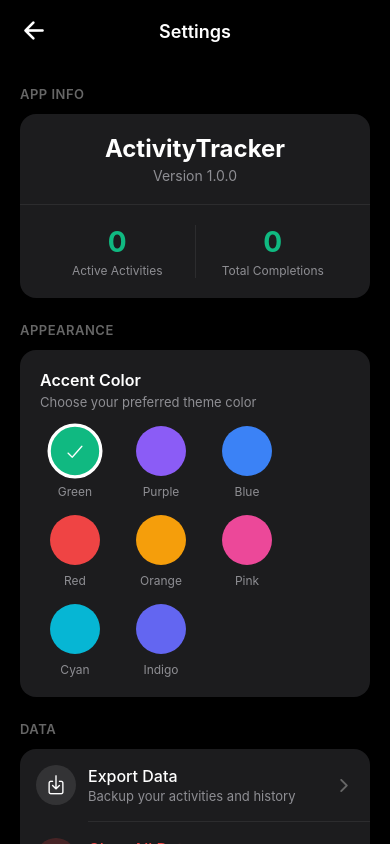
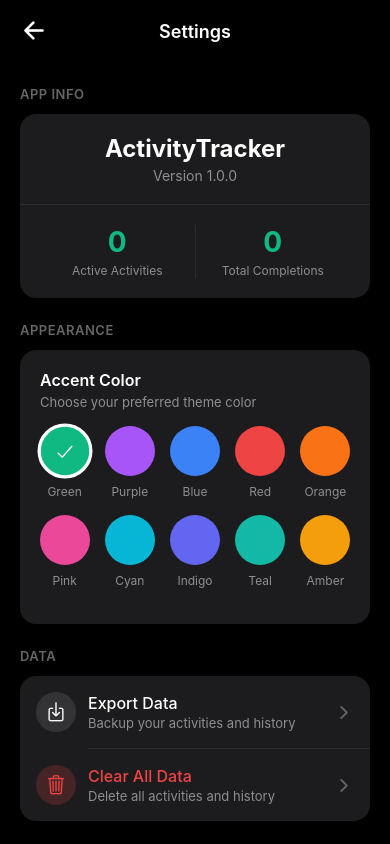
Before and after one commit to Peeyush2473/Activity-Tracker, a React Native app: screen /Settings in a window 390 px wide. Built offline with nearby package versions, Linux system fonts and the light colour scheme.

Commit message:
V-1.0.0 Done

```diff
--- a/App.tsx
+++ b/App.tsx
@@ -1,4 +1,5 @@
 import React from 'react';
+import { View, StyleSheet } from 'react-native';
 import { StatusBar } from 'expo-status-bar';
 import { SafeAreaProvider } from 'react-native-safe-area-context';
 import { ActivityProvider } from './src/context/ActivityContext';
@@ -7,13 +8,22 @@ import AppNavigator from './src/navigation/AppNavigator';
 
 export default function App() {
   return (
+    <View style={styles.container}>
       <SafeAreaProvider>
         <ThemeProvider>
           <ActivityProvider>
             <AppNavigator />
-          <StatusBar style="light" />
+            <StatusBar style="light" backgroundColor="#000000" />
           </ActivityProvider>
         </ThemeProvider>
       </SafeAreaProvider>
+    </View>
   );
 }
+
+const styles = StyleSheet.create({
+  container: {
+    flex: 1,
+    backgroundColor: '#000000',
+  },
+});
--- a/app.json
+++ b/app.json
@@ -5,12 +5,12 @@
     "version": "1.0.0",
     "orientation": "portrait",
     "icon": "./assets/icon.png",
-    "userInterfaceStyle": "light",
+    "userInterfaceStyle": "dark",
     "newArchEnabled": true,
     "splash": {
       "image": "./assets/splash-icon.png",
       "resizeMode": "contain",
-      "backgroundColor": "#ffffff"
+      "backgroundColor": "#000000"
     },
     "ios": {
       "supportsTablet": true
@@ -18,7 +18,7 @@
     "android": {
       "adaptiveIcon": {
         "foregroundImage": "./assets/adaptive-icon.png",
-        "backgroundColor": "#ffffff"
+        "backgroundColor": "#000000"
       },
       "edgeToEdgeEnabled": true,
       "predictiveBackGestureEnabled": false
--- a/src/components/CustomBarChart.tsx
+++ b/src/components/CustomBarChart.tsx
@@ -126,7 +126,7 @@ const styles = StyleSheet.create({
         flexDirection: 'row',
         alignItems: 'flex-end',
         height: 210,
-        paddingBottom: 5,
+        paddingBottom: 0,
         position: 'relative'
     },
     gridLinesContainer: {
@@ -147,7 +147,7 @@ const styles = StyleSheet.create({
         marginHorizontal: 10,
     },
     barContainer: {
-        height: 170,
+        height: 200,
         justifyContent: 'flex-end',
         alignItems: 'center',
     },
--- a/src/components/MonthPixelGrid.tsx
+++ b/src/components/MonthPixelGrid.tsx
@@ -95,7 +95,7 @@ export default function MonthPixelGrid({ completionRates, color, days, selectedM
                         } else if (completionRate === 0) {
                             backgroundColor = 'rgba(255, 255, 255, 0.15)';
                         } else {
-                            const opacity = 0.1 + (completionRate / 100) * 0.9;
+                            const opacity = 0.2 + (completionRate / 100) * 0.8;
                             backgroundColor = `rgba(${rgb.r}, ${rgb.g}, ${rgb.b}, ${opacity})`;
                         }
 
--- a/src/context/ThemeContext.tsx
+++ b/src/context/ThemeContext.tsx
@@ -7,14 +7,16 @@ export interface Theme {
 }
 
 export const THEMES: Theme[] = [
-    { name: 'Green', primary: '#10B981' },
-    { name: 'Purple', primary: '#8B5CF6' },
-    { name: 'Blue', primary: '#3B82F6' },
-    { name: 'Red', primary: '#EF4444' },
-    { name: 'Orange', primary: '#F59E0B' },
-    { name: 'Pink', primary: '#EC4899' },
-    { name: 'Cyan', primary: '#06B6D4' },
-    { name: 'Indigo', primary: '#6366F1' },
+    { name: 'Green', primary: '#10B981' },      // Emerald
+    { name: 'Purple', primary: '#A855F7' },     // Brighter Purple
+    { name: 'Blue', primary: '#3B82F6' },       // Blue
+    { name: 'Red', primary: '#EF4444' },        // Red
+    { name: 'Orange', primary: '#F97316' },     // Vibrant Orange
+    { name: 'Pink', primary: '#EC4899' },       // Hot Pink
+    { name: 'Cyan', primary: '#06B6D4' },       // Cyan
+    { name: 'Indigo', primary: '#6366F1' },     // Indigo
+    { name: 'Teal', primary: '#14B8A6' },       // Teal (NEW)
+    { name: 'Amber', primary: '#F59E0B' },      // Amber (NEW)
 ];
 
 interface ThemeContextType {
--- a/src/navigation/AppNavigator.tsx
+++ b/src/navigation/AppNavigator.tsx
@@ -1,5 +1,5 @@
 import React from 'react';
-import { NavigationContainer } from '@react-navigation/native';
+import { NavigationContainer, DefaultTheme, DarkTheme } from '@react-navigation/native';
 import { createNativeStackNavigator } from '@react-navigation/native-stack';
 
 import HomeScreen from '../screens/HomeScreen';
@@ -9,10 +9,32 @@ import SettingsScreen from '../screens/SettingsScreen';
 
 const Stack = createNativeStackNavigator();
 
+// Custom dark theme to prevent white flash
+const CustomDarkTheme = {
+    ...DarkTheme,
+    colors: {
+        ...DarkTheme.colors,
+        primary: '#10B981',
+        background: '#000000',
+        card: '#1C1C1E',
+        text: '#FFFFFF',
+        border: '#2C2C2E',
+        notification: '#10B981',
+    },
+};
+
 export default function AppNavigator() {
     return (
-        <NavigationContainer>
-            <Stack.Navigator>
+        <NavigationContainer theme={CustomDarkTheme}>
+            <Stack.Navigator
+                screenOptions={{
+                    contentStyle: { backgroundColor: '#000000' },
+                    headerShown: false,
+                    gestureEnabled: true,
+                    fullScreenGestureEnabled: true,
+                    animation: 'simple_push',
+                }}
+            >
                 <Stack.Screen
                     name="Home"
                     component={HomeScreen}
@@ -31,7 +53,10 @@ export default function AppNavigator() {
                 <Stack.Screen
                     name="AddActivity"
                     component={AddActivityScreen}
-                    options={{ presentation: 'modal', headerShown: false }}
+                    options={{
+                        presentation: 'modal',
+                        headerShown: false,
+                    }}
                 />
             </Stack.Navigator>
         </NavigationContainer>
--- a/src/screens/AddActivityScreen.tsx
+++ b/src/screens/AddActivityScreen.tsx
@@ -44,7 +44,7 @@ export default function AddActivityScreen() {
                         <Text style={styles.label}>Activity Name</Text>
                         <TextInput
                             style={styles.input}
-                            placeholder="e.g., Walk around the block"
+                            placeholder="e.g., Walk around the block."
                             placeholderTextColor="#666"
                             value={name}
                             onChangeText={setName}
@@ -55,7 +55,7 @@ export default function AddActivityScreen() {
                         <Text style={[styles.label, { marginTop: 24 }]}>Description (Optional)</Text>
                         <TextInput
                             style={styles.input}
-                            placeholder="e.g., Go for a short walk to clear the mind"
+                            placeholder="e.g., Go for a short walk."
                             placeholderTextColor="#666"
                             value={description}
                             onChangeText={setDescription}
--- a/src/screens/SettingsScreen.tsx
+++ b/src/screens/SettingsScreen.tsx
@@ -305,11 +305,13 @@ const styles = StyleSheet.create({
     colorGrid: {
         flexDirection: 'row',
         flexWrap: 'wrap',
-        gap: 16,
+        marginHorizontal: -8,
     },
     colorOption: {
         alignItems: 'center',
-        width: 70,
+        width: '20%', // 5 items per row
+        paddingHorizontal: 8,
+        marginBottom: 16,
     },
     colorCircle: {
         width: 50,
```
Lines whose indentation alone changed are shown as unchanged.
